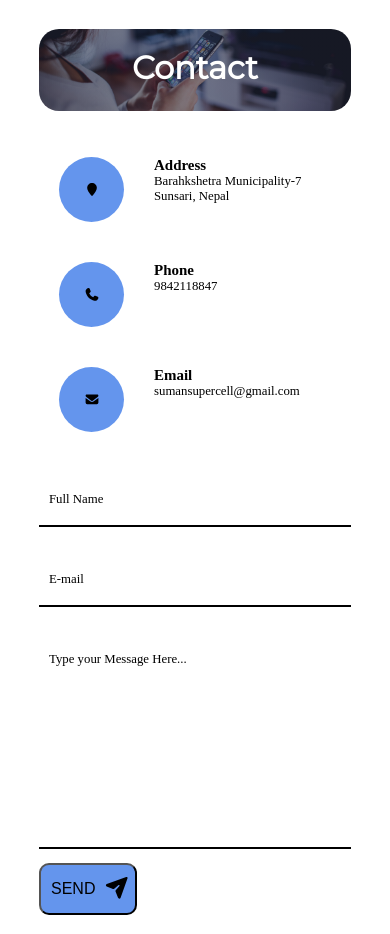
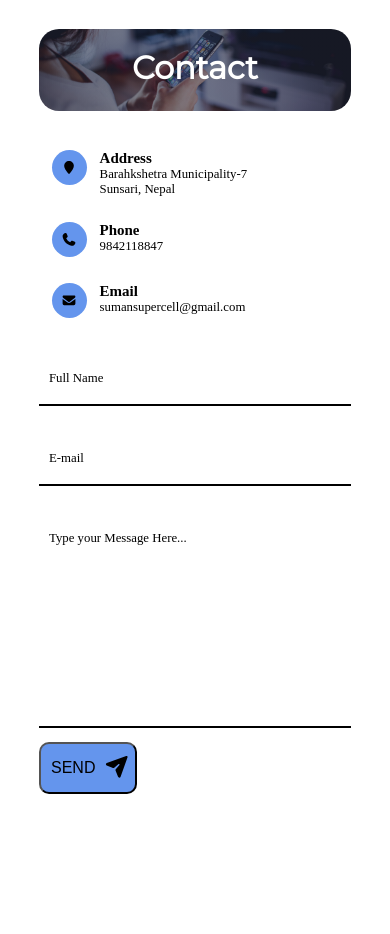
Before and after one commit to sumanbyte/portfolio-website, a plain HTML site: page index.html in a window 390 px wide. Shown: the part 2940-3874 px from the top of the page. After the commit the page ends 3848 px from the top, so only its background shows below. Drawn offline with Linux system fonts and the light colour scheme; a web font is replaced by a local one.

Commit message:
fixed some known bugs

```diff
--- a/css/responsive.css
+++ b/css/responsive.css
@@ -156,11 +156,25 @@
         display: flex;
         flex-wrap: wrap;
     }
+
+    .box .icon{
+        width: 35px;
+        height: 35px;
+    }
     .box{
-        padding: 20px;
-        align-self: stretch;
+        padding: 1rem;
+
+    }
+    .box .text{
+        margin-left: 1rem;
     }
     .right{
         width: 100%;
     }
 }
+
+@media screen and (max-width:290px){
+    .br{
+        display: none;
+    }
+}
--- a/css/styles.css
+++ b/css/styles.css
@@ -540,7 +540,7 @@ li{
 }
 
 .box .text{
-    margin-left: 30px;
+    margin-left: 2.1rem;
 }
 
 .right{
--- a/index.html
+++ b/index.html
@@ -155,8 +155,8 @@
                 </div>
                 <div class="text">
                     <h3>Address</h3>
-                    <p>Barahkshetra Municipality-7 <br>
-                    Sunsari, Nepal</p>
+                    <p>Barahkshetra Municipality-7</p>
+                    <span>Sunsari, Nepal</span>
                 </div>
             </div>
             <div class="box">
```
